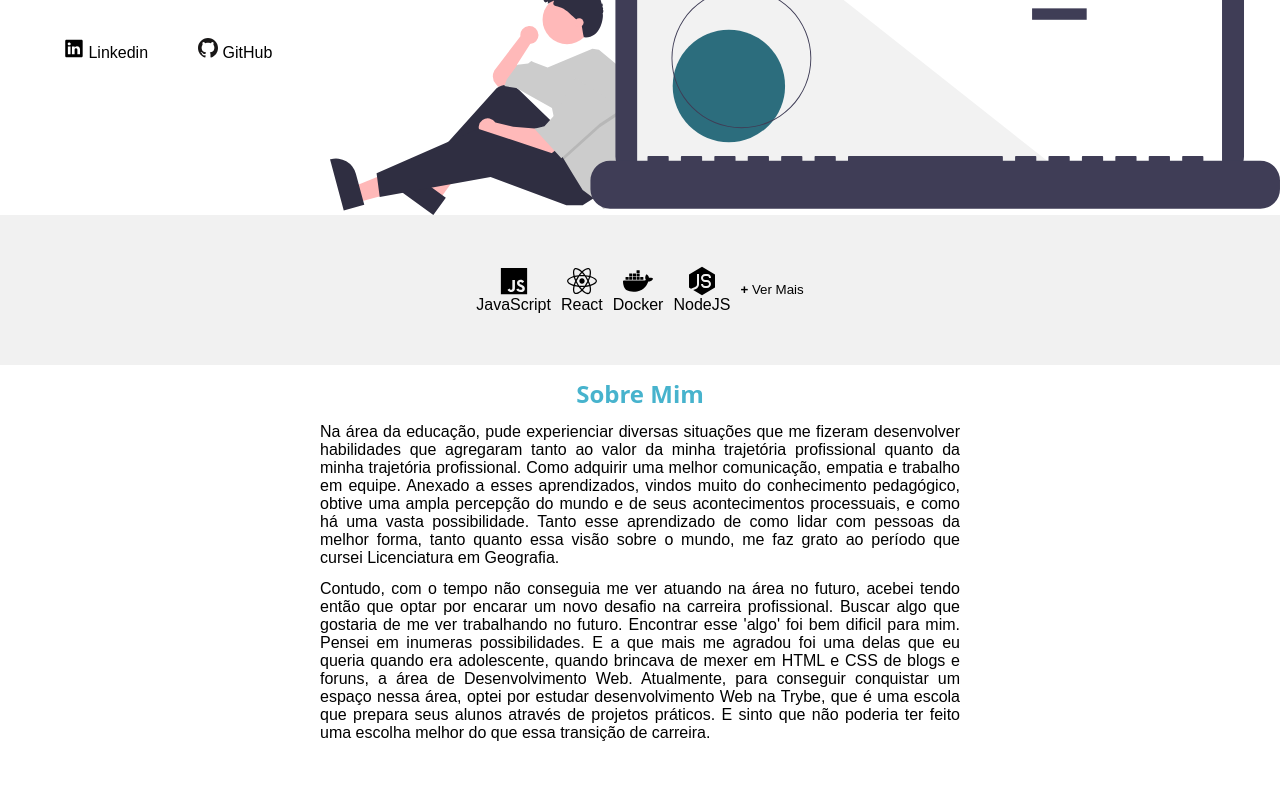
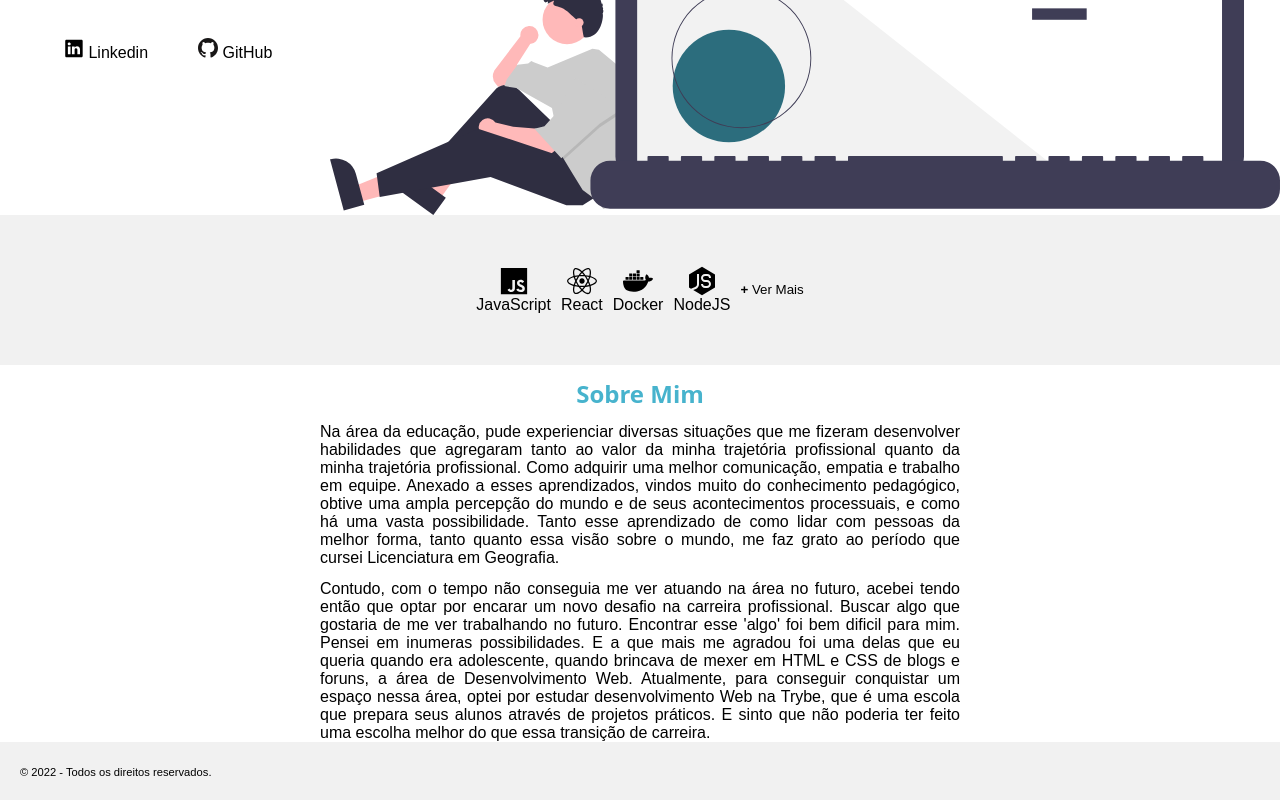
Before and after one commit to hgo19/hgo19.github.io, a React (Create React App) app: page / in a window 1280 px wide. Shown: the part 268-1068 px from the top of the page. Before the commit the page ends 1010 px from the top, so only its background shows below. Built offline with nearby package versions, Linux system fonts and the light colour scheme.

Commit message:
feat: footer criado

```diff
--- /dev/null
+++ b/src/components/Footer/index.jsx
@@ -0,0 +1,11 @@
+import React from 'react';
+
+import { FooterStyled, FooterTextStyled } from './styles';
+
+export default function Footer() {
+  return (
+    <FooterStyled>
+      <FooterTextStyled>© 2022 - Todos os direitos reservados.</FooterTextStyled>
+    </FooterStyled>
+  )
+}
--- /dev/null
+++ b/src/components/Footer/styles.js
@@ -0,0 +1,10 @@
+import styled from "styled-components";
+
+export const FooterStyled = styled.footer`
+  background-color: ${({theme}) => theme.sectionColor};
+  padding: 20px;
+`;
+
+export const FooterTextStyled = styled.span`
+  font-size: 0.7rem;
+`;
--- a/src/pages/Home.jsx
+++ b/src/pages/Home.jsx
@@ -5,13 +5,17 @@ import MainStyled from './styles';
 import Apresentation from '../components/Apresentation';
 import Skills from '../components/Skills';
 import About from '../components/About';
+import Footer from '../components/Footer';
 
 export default function Home() {
   return (
-    <MainStyled>
-      <Apresentation />
-      <Skills />
-      <About />
-    </MainStyled>
+    <>
+      <MainStyled>
+        <Apresentation />
+        <Skills />
+        <About />
+      </MainStyled>
+      <Footer />
+    </>
   );
 }
```
